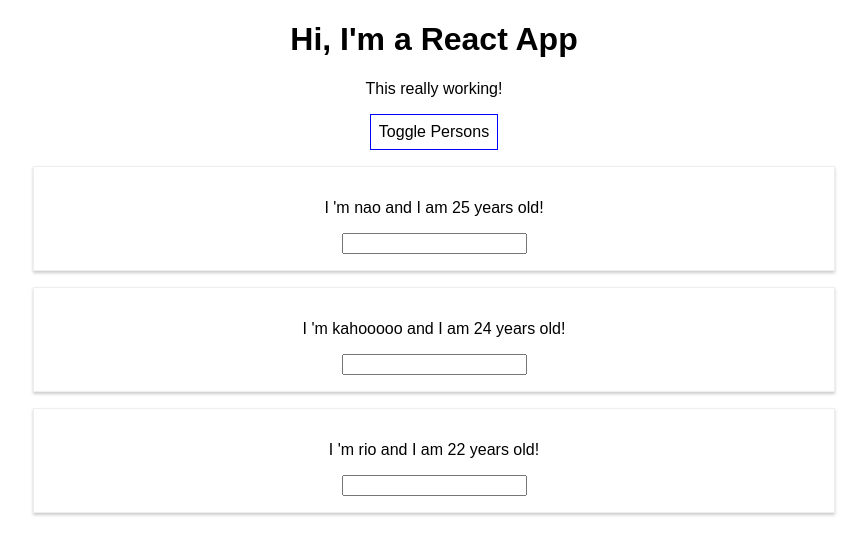
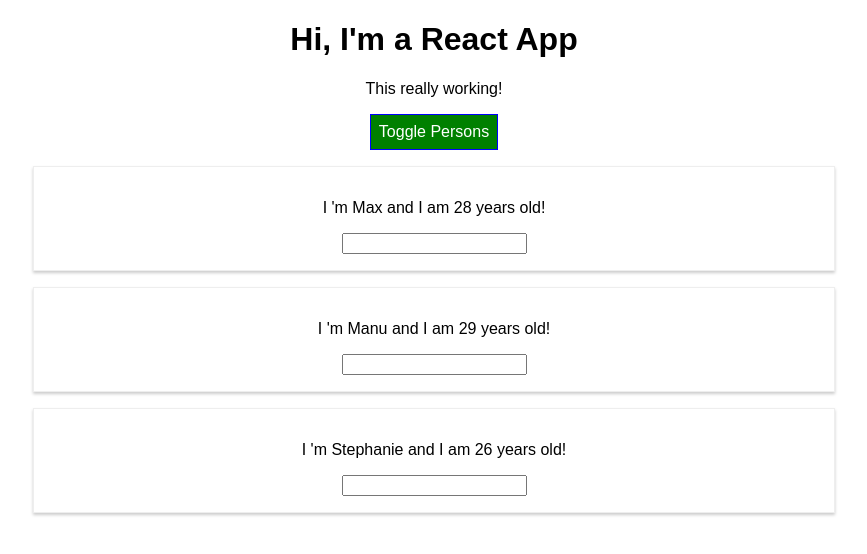
Before and after one commit to naoyasu3/react-study, a React (Create React App) app: page / in a window 1280 px wide. Both pictures are taken after a click on the button "Toggle Persons". Shown: the top 554 px of the page, without its empty margins (206-1073 px from the left). Built offline with nearby package versions, Linux system fonts and the light colour scheme.

Commit message:
css学習

```diff
--- a/package.json
+++ b/package.json
@@ -3,9 +3,11 @@
   "version": "0.1.0",
   "private": true,
   "dependencies": {
+    "radium": "^0.26.0",
     "react": "^16.13.1",
     "react-dom": "^16.13.1",
-    "react-scripts": "1.1.5"
+    "react-scripts": "1.1.5",
+    "styled-components": "^5.1.0"
   },
   "scripts": {
     "start": "react-scripts start",
--- a/src/App.css
+++ b/src/App.css
@@ -1,3 +1,24 @@
 .App {
   text-align: center;
 }
+
+.red {
+  color: red;
+}
+
+.bold {
+  font-weight: bold;
+}
+.button {
+  background-color: green;
+  color: white;
+  font: inherit;
+  border: 1px solid blue;
+  padding: 8px;
+  cursor: pointer;
+}
+
+.button:hover {
+  background-color: lightgreen;
+  color: brack;
+}
--- a/src/App.js
+++ b/src/App.js
@@ -5,9 +5,9 @@
 class App extends Component {
   state = {
     persons: [
-      { name: "nao", age: 25 },
-      { name: "kahooooo", age: 24 },
-      { name: "rio", age: 22 },
+      { id: "asfa1", name: "Max", age: 28 },
+      { id: "vasdf1", name: "Manu", age: 29 },
+      { id: "asdf11", name: "Stephanie", age: 26 },
     ],
     otherState: "some other value",
     showPersons: false,
@@ -23,14 +23,27 @@
     });
   };
 
-  nameChangedHandler = (event) => {
-    this.setState({
-      persons: [
-        { name: "Max", age: 28 },
-        { name: event.target.value, age: 29 },
-        { name: "Stephanie", age: 26 },
-      ],
+  nameChangedHandler = (event, id) => {
+    const personIndex = this.state.persons.findIndex((p) => {
+      return p.id === id;
     });
+
+    const person = {
+      ...this.state.persons[personIndex],
+    };
+
+    person.name = event.target.value;
+
+    const persons = [...this.state.persons];
+    persons[personIndex] = person;
+
+    this.setState({ persons: persons });
+  };
+
+  deletePersonHandler = (personIndex) => {
+    const persons = [...this.state.persons];
+    persons.splice(personIndex, 1);
+    this.setState({ persons: persons });
   };
 
   togglePersonsHandler = () => {
@@ -39,33 +52,56 @@
   };
 
   render() {
-    const style = {
-      backgroundColor: "white",
-      font: "inherit",
-      border: "1px solid blue",
-      padding: "8px",
-      cursor: "pointer",
-    };
+    // const style = {
+    //   backgroundColor: "green",
+    //   color: "white",
+    //   font: "inherit",
+    //   border: "1px solid blue",
+    //   padding: "8px",
+    //   cursor: "pointer",
+    // };
 
     let persons = null;
 
     if (this.state.showPersons) {
       persons = (
         <div>
-          {this.state.persons.map(person => {
-            return <Person
-              name={person.name}
-              age ={person.age} />
+          {this.state.persons.map((person, index) => {
+            return (
+              <Person
+                click={() => this.deletePersonHandler(index)}
+                name={person.name}
+                age={person.age}
+                key={person.id}
+                changed={(event) => this.nameChangedHandler(event)}
+              />
+            );
           })}
         </div>
       );
+
+      // style.backgroundColor = "red";
+      // style[":hover"] = {
+      //   backgroundColor: "salmon",
+      //   color: "black",
+      // };
+    }
+
+    const classes = [];
+
+    if (this.state.persons.length <= 2) {
+      classes.push("red"); //classes = red
+    }
+
+    if (this.state.persons.length <= 1) {
+      classes.push("bold");
     }
 
     return (
       <div className="App">
         <h1>Hi, I'm a React App</h1>
-        <p>This really working!</p>
-        <button style={style} onClick={this.togglePersonsHandler}>
+        <p className={classes.join(" ")}>This really working!</p>
+        <button className="button" onClick={this.togglePersonsHandler}>
           Toggle Persons
         </button>
         {persons}
--- a/src/Person/Person.css
+++ b/src/Person/Person.css
@@ -1,4 +1,4 @@
-.Person {
+/* .Person {
   width: 60%;
   margin: 16px auto;
   border: 1px solid #eee;
@@ -6,3 +6,9 @@
   padding: 16px;
   text-align: center;
 }
+
+@media (min-width: 500) {
+  .Person {
+    width: 450px;
+  }
+} */
--- a/src/Person/Person.js
+++ b/src/Person/Person.js
@@ -1,16 +1,31 @@
 import React from "react";
+import styled from "styled-components";
 
-import './Person.css';
+// import "./Person.css";
+
+const StyledDiv = styled.div`
+  width: 60%;
+  margin: 16px auto;
+  border: 1px solid #eee;
+  box-shadow: 0 2px 3px #ccc;
+  padding: 16px;
+  text-align: center;
+
+  @media (min-width: 500) {
+    width: 450px;
+  }
+`;
 
 const person = (props) => {
   return (
-    <div className="Person">
+    // <div className="Person">
+    <StyledDiv>
       <p onClick={props.click}>
         I 'm {props.name} and I am {props.age} years old!
       </p>
       <p>{props.children}</p>
       <input type="text" onChange={props.changed} />
-    </div>
+    </StyledDiv>
   );
 };
 
```
Also changed, not shown: 2 other files (tests, documents, lock files or other folders).
